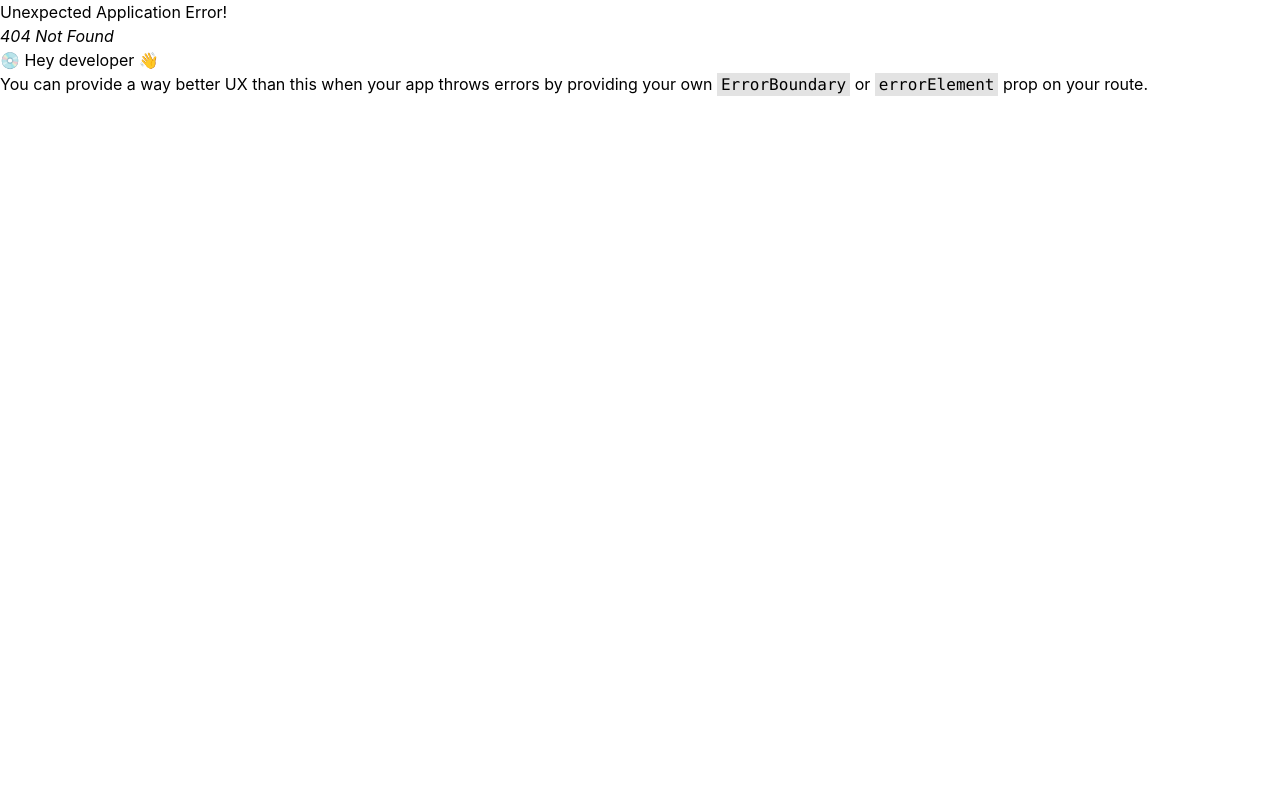
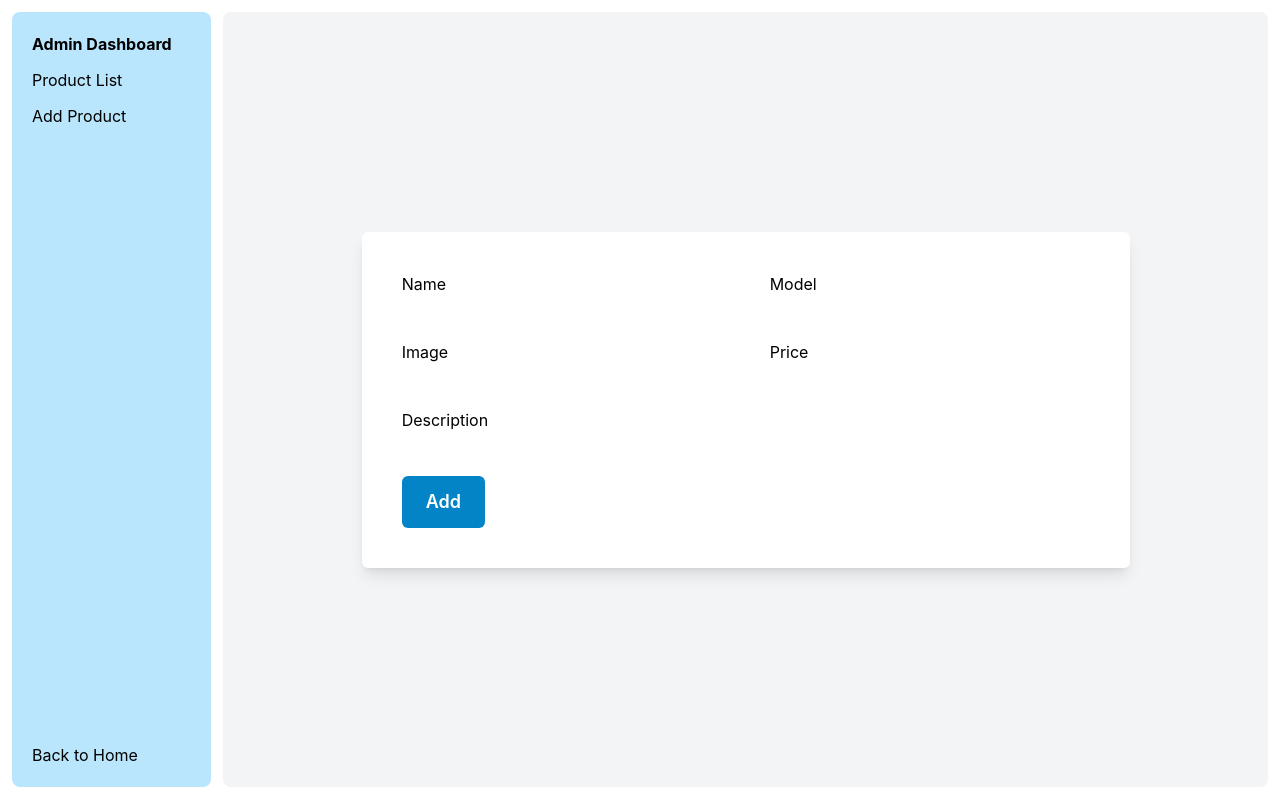
Before and after one commit to iamshs/ibm-client, a React (Create React App) app: page /dashboard/update-product in a window 1280 px wide. Before the commit this address had no page. Built offline with nearby package versions, Linux system fonts and the light colour scheme.

Commit message:
form created for updating product

```diff
--- a/src/Pages/Dashboard/ProductList.js
+++ b/src/Pages/Dashboard/ProductList.js
@@ -1,5 +1,6 @@
 import React, { useEffect } from 'react';
 import { useDispatch, useSelector } from 'react-redux';
+import { Link } from 'react-router-dom';
 import deleteProductData from '../../redux/thunk/products/deleteData';
 import loadProductData from '../../redux/thunk/products/fetchData';
 
@@ -82,7 +83,9 @@ const ProductList = () => {
                     </div>
                   </td>
                   <td className='p-2'>
-                    <button className=' font-bold hover:text-sky-600 hover:bg-gray-100'>EDIT</button>
+                   <Link to={'update-product'} >
+                   <button className=' font-bold hover:text-sky-600 hover:bg-gray-100'>EDIT</button>
+                   </Link>
                   </td>
                 </tr>
               ))}
--- /dev/null
+++ b/src/Pages/Dashboard/UpdateProduct.js
@@ -0,0 +1,77 @@
+import React from "react";
+import { useForm } from "react-hook-form";
+import { useDispatch, useSelector } from "react-redux";
+
+
+
+
+const UpdateProduct = () => {
+    const { register, handleSubmit } = useForm();
+
+    const dispatch = useDispatch();
+
+    const submit = (data) => {
+      const product = {
+
+      };
+
+
+    };
+    return (
+        <div className="flex justify-center items-center h-full ">
+      <form
+        className="shadow-lg p-10 rounded-md flex flex-wrap gap-3 max-w-3xl justify-between bg-white"
+        onSubmit={handleSubmit(submit)}
+      >
+        <div className="flex flex-col w-full max-w-xs">
+          <label className="mb-2" htmlFor="name">
+            Name
+          </label>
+          <input type="text" id="name" {...register("name")} />
+        </div>
+        <div className="flex flex-col w-full max-w-xs">
+          <label className="mb-2" htmlFor="model">
+            Model
+          </label>
+          <input type="text" id="model" {...register("model")} />
+        </div>
+        <div className="flex flex-col w-full max-w-xs">
+          <label className="mb-2" htmlFor="image">
+            Image
+          </label>
+          <input type="text" name="image" id="image" {...register("image")} />
+        </div>
+
+        <div className="flex flex-col w-full max-w-xs">
+          <label className="mb-2" htmlFor="price">
+            Price
+          </label>
+          <input type="text" name="price" id="price" {...register("price")} />
+        </div>
+        <div className="flex flex-col w-full max-w-xs">
+          <label className="mb-2" htmlFor="price">
+            Description
+          </label>
+          <input
+            type="text"
+            name="description"
+            id="description"
+            {...register("description")}
+          />
+        </div>
+        <div className="flex flex-col w-full max-w-xs"></div>
+
+        <div className="flex justify-between items-center w-full">
+          <button
+            className=" px-6 py-3 bg-sky-600 hover:bg-sky-800 rounded-md font-semibold text-white text-lg disabled:bg-gray-500"
+            type="submit"
+          >
+            Add
+          </button>
+        </div>
+      </form>
+    </div>
+    );
+};
+
+export default UpdateProduct;
--- a/src/redux/action/productAction.js
+++ b/src/redux/action/productAction.js
@@ -1,4 +1,4 @@
-import { ADD_PRODUCT, LOAD_PRODUCT , DELETE_PRODUCT } from "../actionTypes/actionTypes";
+import { ADD_PRODUCT, LOAD_PRODUCT , DELETE_PRODUCT, UPDATE_PRODUCT } from "../actionTypes/actionTypes";
 
 export const loadProduct = (data) => {
   return {
@@ -21,3 +21,10 @@ export const deleteProduct = id =>{
 
   }
 }
+export const updateProduct = id =>{
+  return {
+    type: UPDATE_PRODUCT ,
+    payload : id,
+
+  }
+}
--- a/src/redux/actionTypes/actionTypes.js
+++ b/src/redux/actionTypes/actionTypes.js
@@ -1,3 +1,4 @@
 export const LOAD_PRODUCT = "LOAD_PRODUCT"
 export const ADD_PRODUCT = "ADD_PRODUCT"
 export const DELETE_PRODUCT = "DELETE_PRODUCT"
+export const UPDATE_PRODUCT = "UPDATE_PRODUCT"
--- a/src/redux/reducers/productReducers.js
+++ b/src/redux/reducers/productReducers.js
@@ -1,4 +1,4 @@
-import { ADD_PRODUCT, DELETE_PRODUCT, LOAD_PRODUCT } from "../actionTypes/actionTypes";
+import {UPDATE_PRODUCT , ADD_PRODUCT, DELETE_PRODUCT, LOAD_PRODUCT } from "../actionTypes/actionTypes";
 
 const initialState = {
   products: [],
@@ -21,6 +21,11 @@ const productReducers = (state = initialState, action) => {
         ...state,
         products : state.products.filter(product => product._id !== action.payload)
       }
+      case UPDATE_PRODUCT:
+      return{
+        ...state,
+        products : state.products.filter(product => product._id !== action.payload)
+      }
 
     default:
       return state;
--- /dev/null
+++ b/src/redux/thunk/products/updateProduct.js
@@ -0,0 +1,3 @@
+const updateProductData = () =>{
+
+}
--- a/src/routes/routes.js
+++ b/src/routes/routes.js
@@ -3,6 +3,7 @@ import Dashboard from "../layout/Dashboard/Dashboard";
 import Main from "../layout/Main/Main";
 import AddProduct from "../Pages/Dashboard/AddProduct";
 import ProductList from "../Pages/Dashboard/ProductList";
+import UpdateProduct from "../Pages/Dashboard/UpdateProduct";
 import About from "../Pages/Main/About";
 import Contact from "../Pages/Main/Contact";
 import Home from "../Pages/Main/Home";
@@ -39,6 +40,10 @@ const routes = createBrowserRouter([
                 path : "add-product",
                 element : <AddProduct />
             },
+            {
+                path : "update-product",
+                element : <UpdateProduct />
+            },
 
         ]
     }
```
